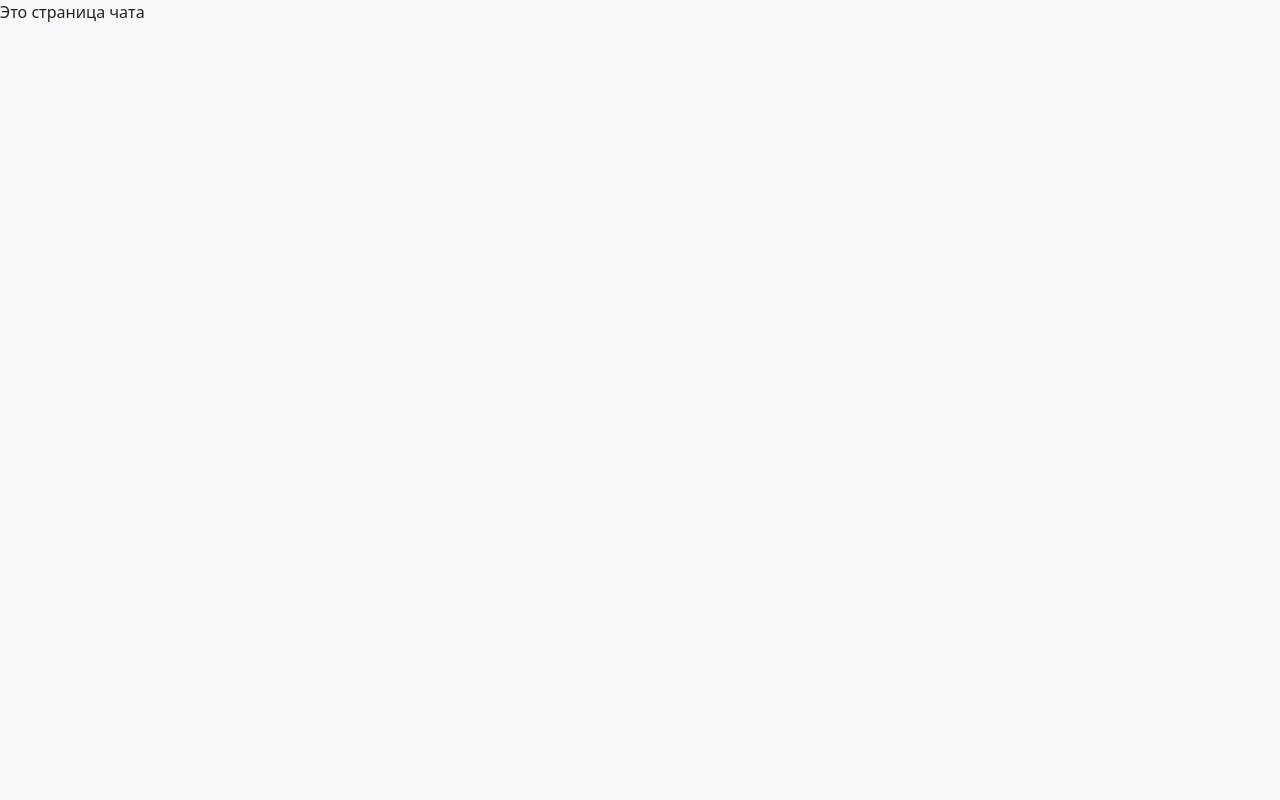
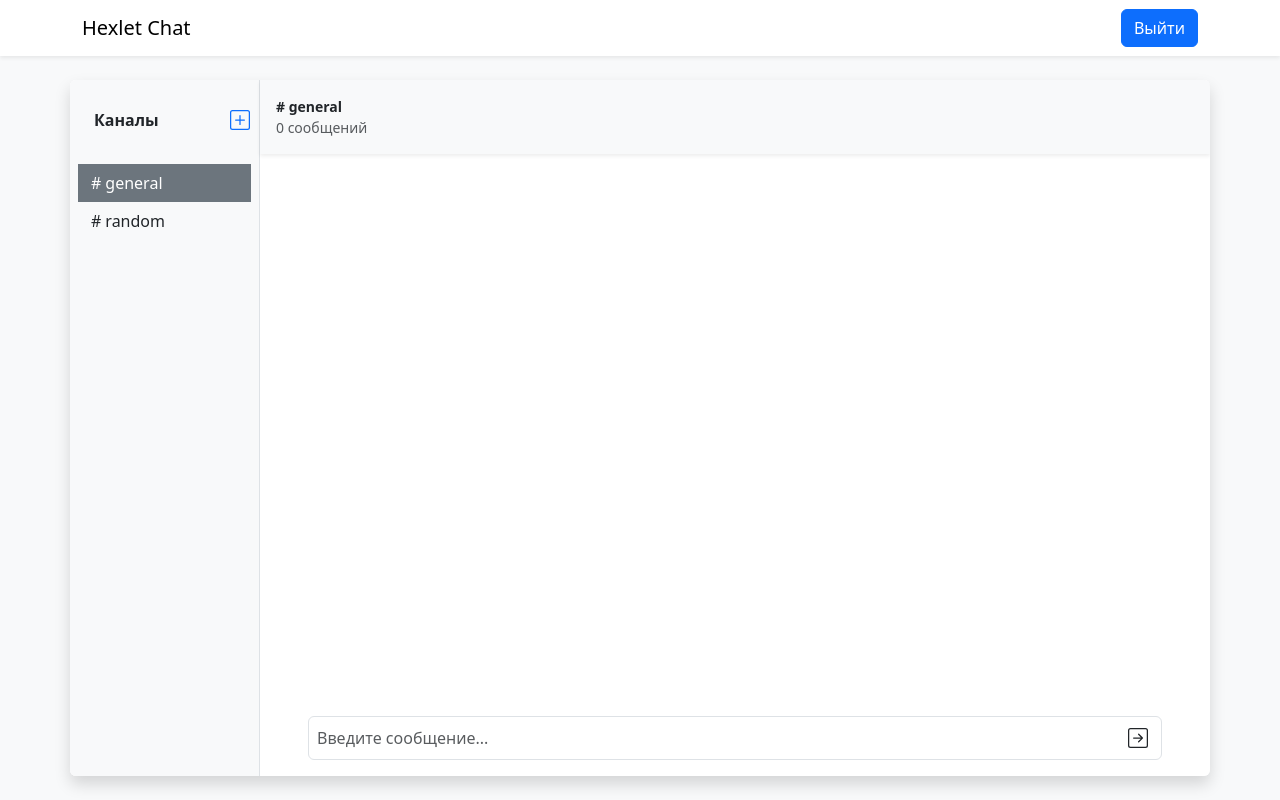
Before and after one commit to d0b3r27/frontend-project-12, a React (Vite) app in the folder frontend/: page / in a window 1280 px wide. Built offline with nearby package versions, Linux system fonts and the light colour scheme; no server answers; sample sign-in values are in the browser's storage.

Commit message:
add getChannel reducer, remove login reducer, update loginForm on axios

```diff
--- a/frontend/src/components/loginForm.jsx
+++ b/frontend/src/components/loginForm.jsx
@@ -1,15 +1,17 @@
-import React, { useEffect, useRef } from 'react';
+import React, { useEffect, useRef, useState } from 'react';
 import { useNavigate } from 'react-router-dom';
 import { Formik, Form, Field } from 'formik';
-import { useSelector, useDispatch } from 'react-redux';
-import { addUser } from '../slices/usersSlice.js';
-import { useLoginMutation } from '../slices/apiSlice';
+import { useDispatch } from 'react-redux';
+import { addUser } from '../slices/userSlice.js';
+import axios from 'axios';
+import urls from '../slices/serverUrls.js';
 
 const LoginForm = () => {
   const inputRef = useRef();
   const passwordRef = useRef();
   const navigate = useNavigate();
-  const [login, { isLoading, error }] = useLoginMutation();
+  const [authError, setAuthError] = useState();
+  const [isLoading, setIsLoading] = useState();
   const dispatch = useDispatch();
 
   useEffect(() => {
@@ -24,6 +26,7 @@ const LoginForm = () => {
       }}
       onSubmit={ async (values) => {
         const { username, password } = values;
+        setAuthError(false);
 
         if (!username) {
           inputRef.current.focus();
@@ -34,13 +37,18 @@ const LoginForm = () => {
           return;
         }
         try {
-          const response = await login(values).unwrap();
-          localStorage.setItem('user', JSON.stringify(response));
-          dispatch(addUser(response));
+          setIsLoading(true);
+          const response = await axios.post(urls.login, values);
+          localStorage.setItem('user', JSON.stringify(response.data));
+          console.log(response.data)
+          dispatch(addUser(response.data));
           navigate('/');
         } catch (e) {
+          setAuthError(true);
           console.log(e);
           inputRef.current.select();
+        } finally {
+          setIsLoading(false);
         }
       }}
     >
@@ -52,7 +60,7 @@ const LoginForm = () => {
               autoComplete='username'
               placeholder="Ваш ник"
               id="username"
-              className={`form-control ${error ? 'is-invalid' : ''}`}
+              className={`form-control ${authError ? 'is-invalid' : ''}`}
               innerRef={inputRef}
             />
             <label htmlFor="username">Ваш ник</label>
@@ -64,11 +72,11 @@ const LoginForm = () => {
               placeholder="Пароль"
               type="password"
               id="password"
-              className={`form-control ${error ? 'is-invalid' : ''}`}
+              className={`form-control ${authError ? 'is-invalid' : ''}`}
               innerRef={passwordRef}
             />
             <label className="form-label" htmlFor="password">Пароль</label>
-            {error && (
+            {authError && (
               <div className="mt-1 text-center rounded bg-danger text-white">
                 Неверные имя пользователя или пароль
               </div>
--- a/frontend/src/pages/chatPage.jsx
+++ b/frontend/src/pages/chatPage.jsx
@@ -1,8 +1,10 @@
 import { useEffect } from "react";
 import { useNavigate } from 'react-router-dom';
+import { useGetChannelsQuery } from "../slices/apiSlice";
 
 const ChatPage = () => {
   const navigate = useNavigate();
+  const { data, error } = useGetChannelsQuery();
 
   useEffect(() => {
     if (!localStorage.getItem('user')) {
@@ -10,7 +12,73 @@ const ChatPage = () => {
     }
   }, []);
 
-  return <div>Это страница чата</div>
+  return (
+      <div class="h-100" id="chat">
+        <div class="d-flex flex-column h-100">
+          <nav class="shadow-sm navbar navbar-expand-lg navbar-light bg-white">
+            <div class="container">
+              <a class="navbar-brand" href="/">Hexlet Chat</a>
+              <button type="button" class="btn btn-primary">Выйти</button>
+              </div>
+            </nav>
+            <div class="container h-100 my-4 overflow-hidden rounded shadow">
+              <div class="row h-100 bg-white flex-md-row">
+                <div class="col-4 col-md-2 border-end px-0 bg-light flex-column h-100 d-flex">
+                  <div class="d-flex mt-1 justify-content-between mb-2 ps-4 pe-2 p-4">
+                    <b>Каналы</b>
+                    <button type="button" class="p-0 text-primary btn btn-group-vertical">
+                      <svg xmlns="http://www.w3.org/2000/svg" viewBox="0 0 16 16" width="20" height="20" fill="currentColor">
+                        <path d="M14 1a1 1 0 0 1 1 1v12a1 1 0 0 1-1 1H2a1 1 0 0 1-1-1V2a1 1 0 0 1 1-1zM2 0a2 2 0 0 0-2 2v12a2 2 0 0 0 2 2h12a2 2 0 0 0 2-2V2a2 2 0 0 0-2-2z"></path>
+                        <path d="M8 4a.5.5 0 0 1 .5.5v3h3a.5.5 0 0 1 0 1h-3v3a.5.5 0 0 1-1 0v-3h-3a.5.5 0 0 1 0-1h3v-3A.5.5 0 0 1 8 4"></path>
+                      </svg>
+                      <span class="visually-hidden">+</span>
+                    </button>
+                  </div>
+                  <ul id="channels-box" class="nav flex-column nav-pills nav-fill px-2 mb-3 overflow-auto h-100 d-block">
+                    <li class="nav-item w-100">
+                      <button type="button" class="w-100 rounded-0 text-start btn btn-secondary">
+                        <span class="me-1">#</span>
+                        general
+                      </button>
+                    </li>
+                    <li class="nav-item w-100">
+                      <button type="button" class="w-100 rounded-0 text-start btn">
+                        <span class="me-1">#</span>
+                        random
+                      </button>
+                    </li>
+                  </ul>
+                </div>
+                <div class="col p-0 h-100">
+                  <div class="d-flex flex-column h-100">
+                    <div class="bg-light mb-4 p-3 shadow-sm small">
+                      <p class="m-0">
+                        <b># general</b>
+                      </p>
+                      <span class="text-muted">0 сообщений</span>
+                    </div>
+                    <div id="messages-box" class="chat-messages overflow-auto px-5 "></div>
+                    <div class="mt-auto px-5 py-3">
+                      <form novalidate="" class="py-1 border rounded-2">
+                        <div class="input-group has-validation">
+                          <input name="body" aria-label="Новое сообщение" placeholder="Введите сообщение..." class="border-0 p-0 ps-2 form-control" value=""/>
+                          <button type="submit" disabled="" class="btn btn-group-vertical">
+                            <svg xmlns="http://www.w3.org/2000/svg" viewBox="0 0 16 16" width="20" height="20" fill="currentColor">
+                              <path fill-rule="evenodd" d="M15 2a1 1 0 0 0-1-1H2a1 1 0 0 0-1 1v12a1 1 0 0 0 1 1h12a1 1 0 0 0 1-1zM0 2a2 2 0 0 1 2-2h12a2 2 0 0 1 2 2v12a2 2 0 0 1-2 2H2a2 2 0 0 1-2-2zm4.5 5.5a.5.5 0 0 0 0 1h5.793l-2.147 2.146a.5.5 0 0 0 .708.708l3-3a.5.5 0 0 0 0-.708l-3-3a.5.5 0 1 0-.708.708L10.293 7.5z"></path>
+                            </svg>
+                            <span class="visually-hidden">Отправить</span>
+                          </button>
+                        </div>
+                      </form>
+                    </div>
+                  </div>
+                </div>
+              </div>
+            </div>
+          </div>
+        <div class="Toastify"></div>
+      </div>
+  )
 };
 
 export default ChatPage;
--- a/frontend/src/slices/apiSlice.js
+++ b/frontend/src/slices/apiSlice.js
@@ -1,17 +1,23 @@
 import { createApi, fetchBaseQuery } from '@reduxjs/toolkit/query/react';
+import urls from './serverUrls';
 
 export const chatApi = createApi({
   reducerPath: 'chatApi',
-  baseQuery: fetchBaseQuery({ baseUrl: '/api/v1' }),
+  baseQuery: fetchBaseQuery({
+    baseUrl: urls.base,
+    prepareHeaders: (headers, { getState }) => {
+      const token = getState().user.token;
+      if (token) {
+        headers.set('Authorization', `Bearer ${token}`);
+      }
+      return headers;
+    }
+  }),
   endpoints: (builder) => ({
-    login: builder.mutation({
-      query: (body) => ({
-        url: 'login',
-        method: 'POST',
-        body,
-      }),
+    getChannels: builder.query({
+      query: () => 'channels',
     }),
   }),
 });
 
-export const { useLoginMutation } = chatApi;
+export const { useGetChannelsQuery } = chatApi;
--- /dev/null
+++ b/frontend/src/slices/serverUrls.js
@@ -0,0 +1,5 @@
+const urls = {
+  base: '/api/v1',
+  login:'/api/v1/login',
+};
+export default urls;
--- a/frontend/src/slices/store.js
+++ b/frontend/src/slices/store.js
@@ -1,11 +1,11 @@
 import { configureStore } from '@reduxjs/toolkit';
 import { chatApi } from './apiSlice.js';
-import usersReducer from './usersSlice.js'
+import userReducer from './userSlice.js'
 
 const store = configureStore({
   reducer: {
+    user: userReducer,
     [chatApi.reducerPath]: chatApi.reducer,
-    users: usersReducer,
   },
   middleware: (getDefaultMiddleware) =>
     getDefaultMiddleware().concat(chatApi.middleware),
--- /dev/null
+++ b/frontend/src/slices/userSlice.js
@@ -0,0 +1,16 @@
+import { createSlice } from "@reduxjs/toolkit";
+
+const initialState = {};
+
+const userSlice = createSlice({
+  name: 'user',
+  initialState,
+  reducers: {
+    addUser(state, { payload }) {
+      return payload;
+    },
+  },
+});
+
+export const { addUser } = userSlice.actions;
+export default userSlice.reducer;
--- a/frontend/src/slices/usersSlice.js
+++ /dev/null
@@ -1,20 +0,0 @@
-import { createSlice } from "@reduxjs/toolkit";
-
-const initialState = {};
-
-const usersSlice = createSlice({
-  name: 'users',
-  initialState,
-  reducers: {
-    addUser(state, { payload }) {
-      const { username, token } = payload;
-      console.log(username, token);
-      if (!state[username]) {
-        state[username] = token;
-      }
-    },
-  },
-});
-
-export const { addUser } = usersSlice.actions;
-export default usersSlice.reducer;
```
